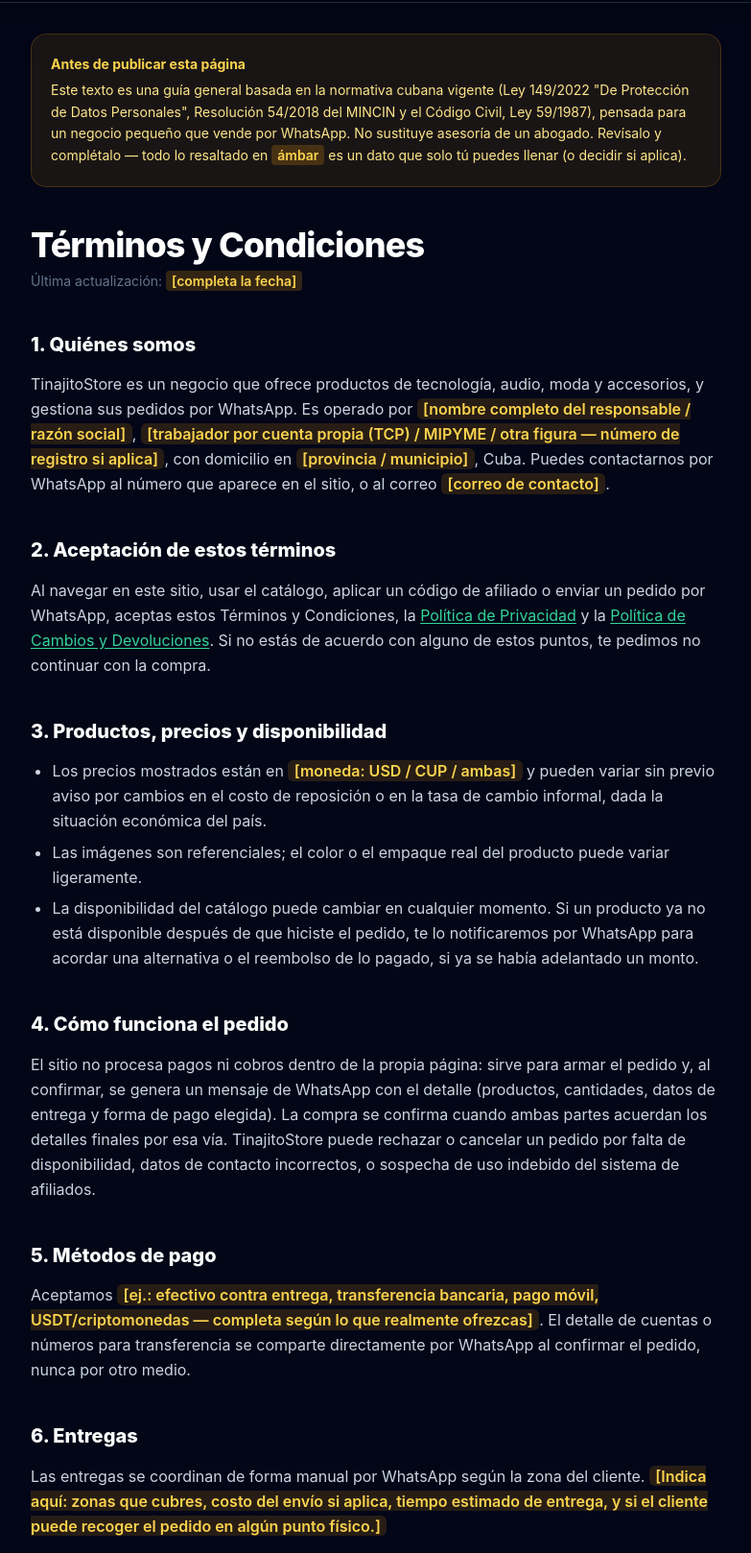
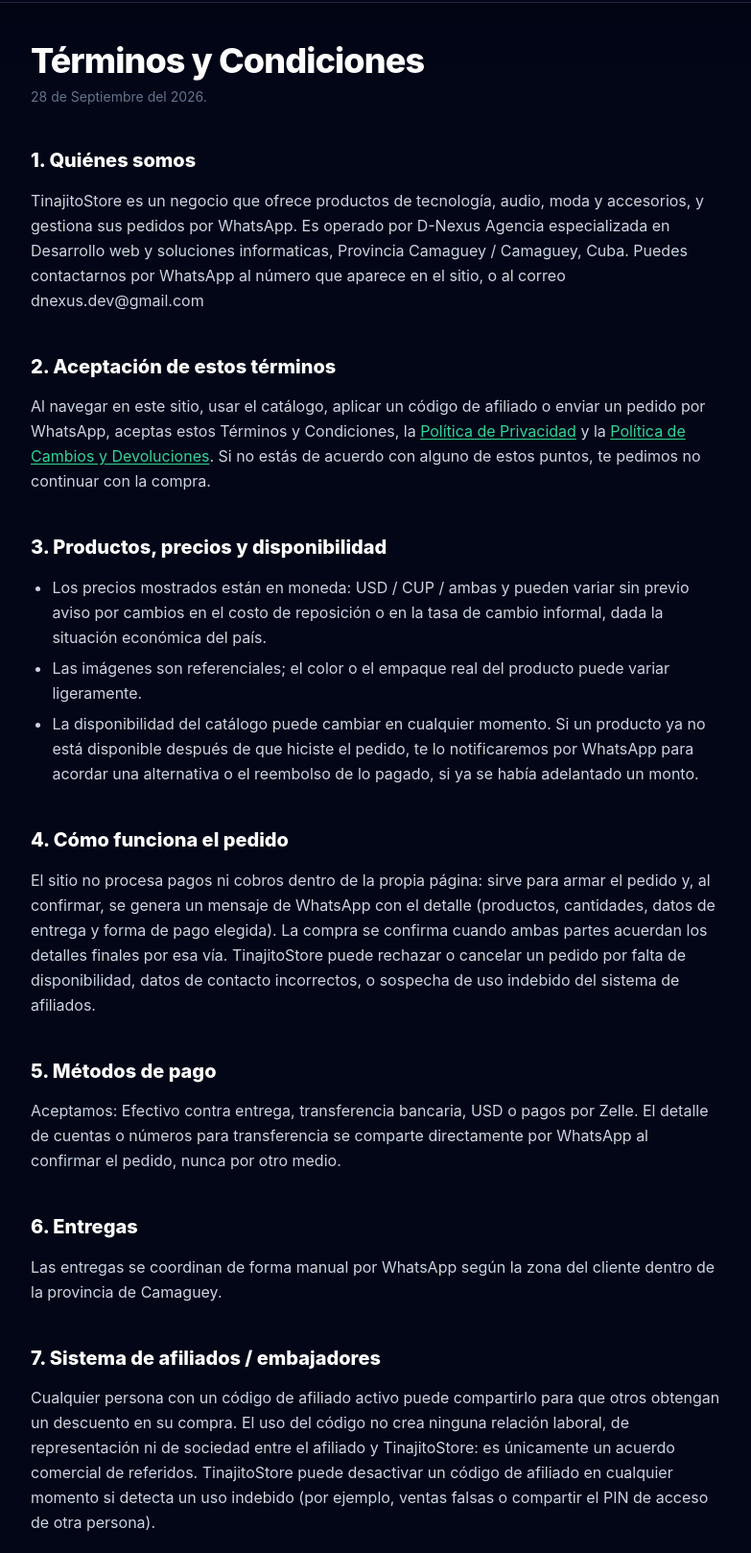
Before and after one commit to d-nexus/tinajitostore, a plain HTML site: page terminos.html in a window 1280 px wide. Shown: the part 62-1680 px from the top of the page at 96% size, without its empty margins (248-1031 px from the left). Drawn offline with nearby package versions, Linux system fonts and the light colour scheme.

Commit message:
docs: actualizar información legal, fechas y contacto en páginas de términos, privacidad y devoluciones

```diff
--- a/terminos.html
+++ b/terminos.html
@@ -50,16 +50,11 @@
         .lawbox { background: rgba(15,23,42,0.6); border: 1px solid #1e293b; border-radius: 1rem; padding: 1rem 1.25rem; font-size: 0.875rem; color: #94a3b8; }
     </style>
 
-    <div class="max-w-3xl mx-auto w-full px-4 sm:px-6 pt-8">
-        <div class="bg-amber-500/10 border border-amber-500/20 text-amber-200 text-sm rounded-2xl p-4 sm:p-5 leading-relaxed">
-            <strong class="block text-amber-300 mb-1">Antes de publicar esta página</strong>
-            Este texto es una guía general basada en la normativa cubana vigente (Ley 149/2022 "De Protección de Datos Personales", Resolución 54/2018 del MINCIN y el Código Civil, Ley 59/1987), pensada para un negocio pequeño que vende por WhatsApp. No sustituye asesoría de un abogado. Revísalo y complétalo — todo lo resaltado en <span class="bg-amber-500/20 text-amber-300 px-1.5 py-0.5 rounded font-semibold">ámbar</span> es un dato que solo tú puedes llenar (o decidir si aplica).
-        </div>
-    </div>
+
 
     <main class="flex-1 max-w-3xl mx-auto w-full px-4 sm:px-6 py-10">
         <h1 class="text-3xl sm:text-4xl font-extrabold text-white tracking-tight">Términos y Condiciones</h1>
-        <p class="text-sm text-slate-500 mt-2">Última actualización: <span class="bg-amber-500/20 text-amber-300 px-1.5 py-0.5 rounded font-semibold">[completa la fecha]</span></p>
+        <p class="text-sm text-slate-500 mt-2">28 de Septiembre del 2026.
 
         <article class="prose-legal mt-8 space-y-8 text-slate-300 leading-relaxed">
 
@@ -68,11 +63,11 @@
                 <p>
                     TinajitoStore es un negocio que ofrece productos de tecnología, audio, moda y accesorios,
                     y gestiona sus pedidos por WhatsApp. Es operado por
-                    <span class="fill">[nombre completo del responsable / razón social]</span>,
-                    <span class="fill">[trabajador por cuenta propia (TCP) / MIPYME / otra figura — número de registro si aplica]</span>,
-                    con domicilio en <span class="fill">[provincia / municipio]</span>, Cuba.
+                    D-Nexus Agencia especializada en Desarrollo web y soluciones informaticas,
+
+                    Provincia Camaguey  / Camaguey, Cuba.
                     Puedes contactarnos por WhatsApp al número que aparece en el sitio, o al correo
-                    <span class="fill">[correo de contacto]</span>.
+                    dnexus.dev@gmail.com
                 </p>
             </section>
 
@@ -90,7 +85,7 @@
             <section>
                 <h2>3. Productos, precios y disponibilidad</h2>
                 <ul>
-                    <li>Los precios mostrados están en <span class="fill">[moneda: USD / CUP / ambas]</span> y pueden variar sin previo aviso por cambios en el costo de reposición o en la tasa de cambio informal, dada la situación económica del país.</li>
+                    <li>Los precios mostrados están en moneda: USD / CUP / ambas y pueden variar sin previo aviso por cambios en el costo de reposición o en la tasa de cambio informal, dada la situación económica del país.</li>
                     <li>Las imágenes son referenciales; el color o el empaque real del producto puede variar ligeramente.</li>
                     <li>La disponibilidad del catálogo puede cambiar en cualquier momento. Si un producto ya no está disponible después de que hiciste el pedido, te lo notificaremos por WhatsApp para acordar una alternativa o el reembolso de lo pagado, si ya se había adelantado un monto.</li>
                 </ul>
@@ -111,7 +106,7 @@
             <section>
                 <h2>5. Métodos de pago</h2>
                 <p>
-                    Aceptamos <span class="fill">[ej.: efectivo contra entrega, transferencia bancaria, pago móvil, USDT/criptomonedas — completa según lo que realmente ofrezcas]</span>.
+                    Aceptamos: Efectivo contra entrega, transferencia bancaria, USD o pagos por Zelle.
                     El detalle de cuentas o números para transferencia se comparte directamente por WhatsApp al
                     confirmar el pedido, nunca por otro medio.
                 </p>
@@ -120,8 +115,7 @@
             <section>
                 <h2>6. Entregas</h2>
                 <p>
-                    Las entregas se coordinan de forma manual por WhatsApp según la zona del cliente.
-                    <span class="fill">[Indica aquí: zonas que cubres, costo del envío si aplica, tiempo estimado de entrega, y si el cliente puede recoger el pedido en algún punto físico.]</span>
+                    Las entregas se coordinan de forma manual por WhatsApp según la zona del cliente dentro de la provincia de Camaguey.
                 </p>
             </section>
 
@@ -181,7 +175,7 @@
                 <h2>12. Contacto</h2>
                 <p>
                     ¿Dudas sobre estos términos? Escríbenos por WhatsApp desde el botón del sitio o al correo
-                    <span class="fill">[correo de contacto]</span>.
+                    dnexus.dev@gmail.com
                 </p>
             </section>
         </article>
```
Also changed, not shown: cambios-devoluciones.html (+7 -15 lines), privacidad.html (+4 -10 lines).
